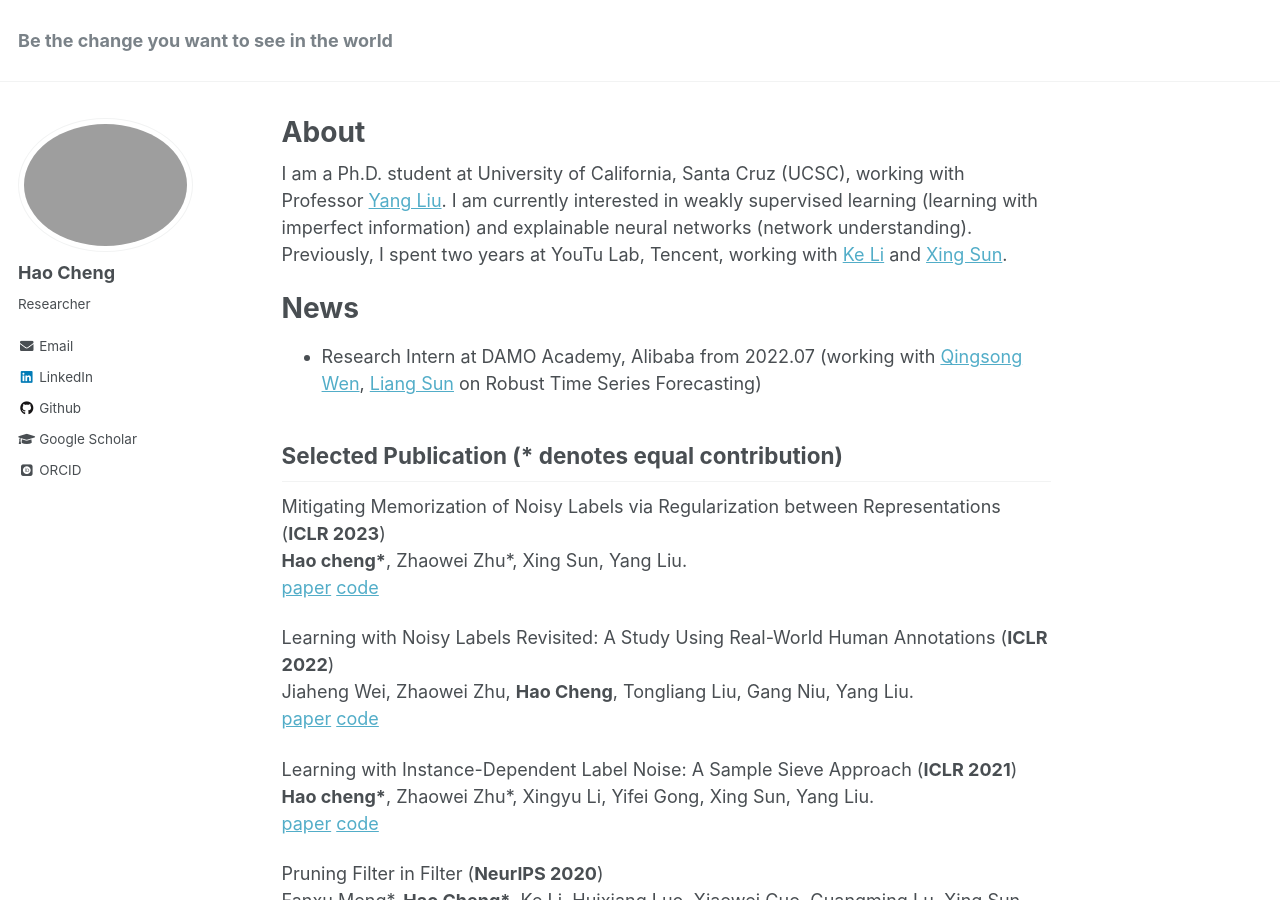
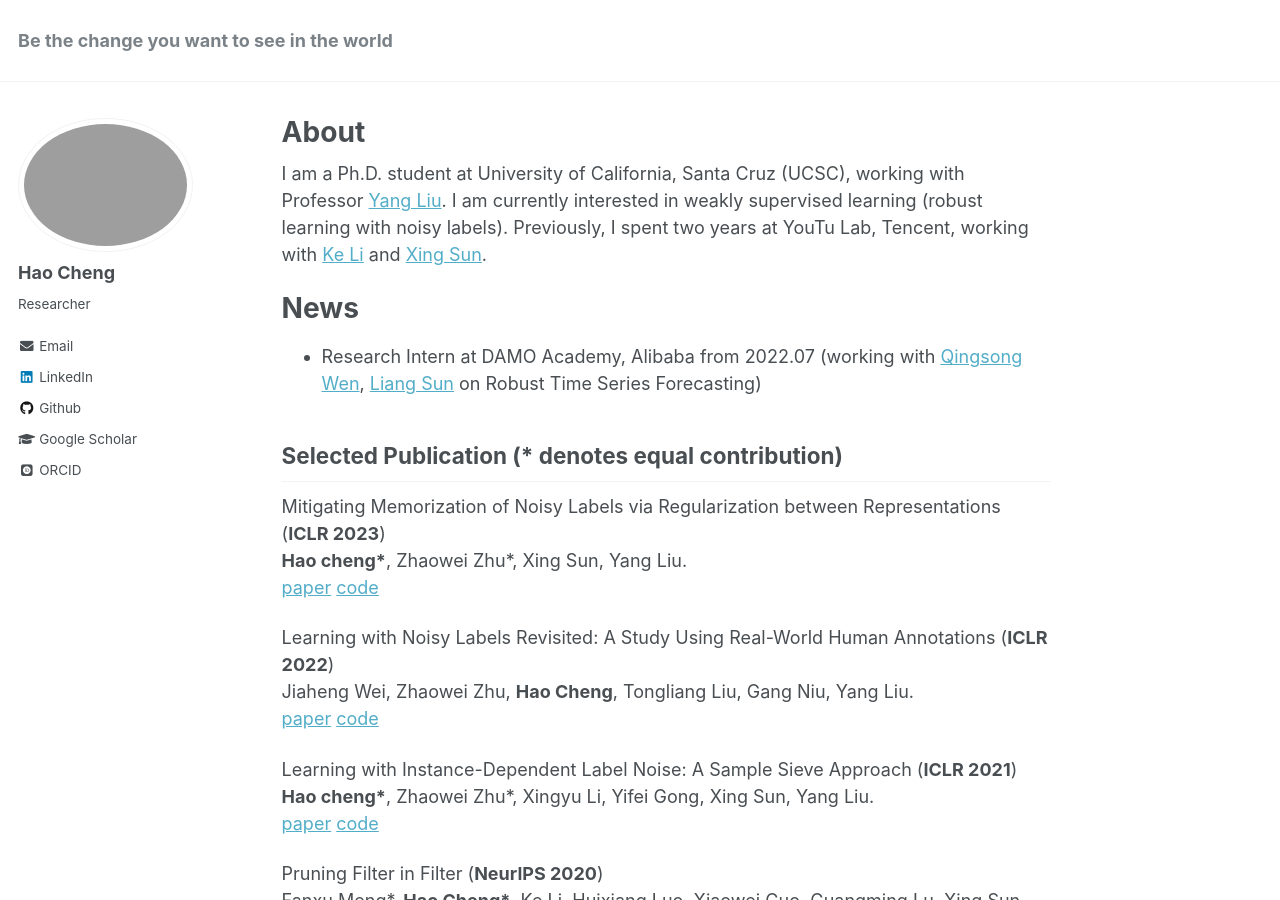
Before and after one commit to haochenglouis/haochenglouis.github.io, a Jekyll site: the page built from _pages/about.md, in a window 1280 px wide and 900 px high. Built offline with Jekyll 4.4.1, drawn with Linux system fonts in a browser that asks for light colours; some web fonts are replaced.

Commit message:
Update about.md

```diff
--- a/_pages/about.md
+++ b/_pages/about.md
@@ -9,7 +9,7 @@ redirect_from:
 ---
 
 I am a Ph.D. student at University of California, Santa Cruz (UCSC), working with
-Professor [Yang Liu](http://www.yliuu.com). I am currently interested in weakly supervised learning (learning with imperfect information) and explainable neural networks (network understanding). Previously, I spent two years at YouTu Lab, Tencent, working with [Ke Li](https://scholar.google.com/citations?user=mfWsFM0AAAAJ&hl=en) and [Xing Sun](https://www.sunxing.org).
+Professor [Yang Liu](http://www.yliuu.com). I am currently interested in weakly supervised learning (robust learning with noisy labels). Previously, I spent two years at YouTu Lab, Tencent, working with [Ke Li](https://scholar.google.com/citations?user=mfWsFM0AAAAJ&hl=en) and [Xing Sun](https://www.sunxing.org).
 
 
 News
```
